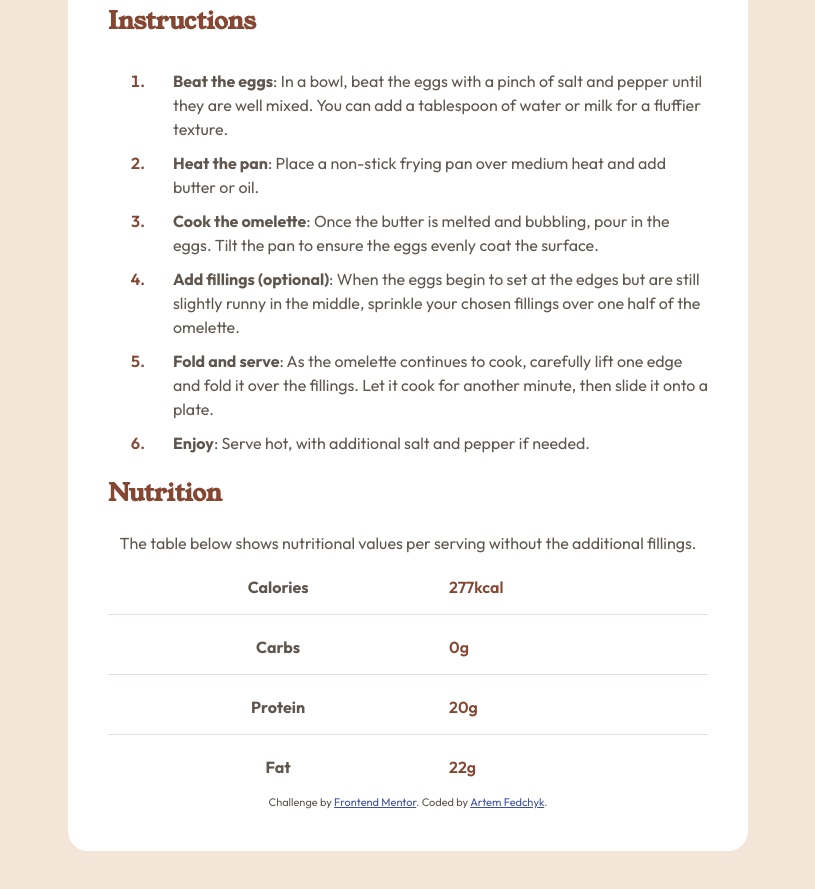
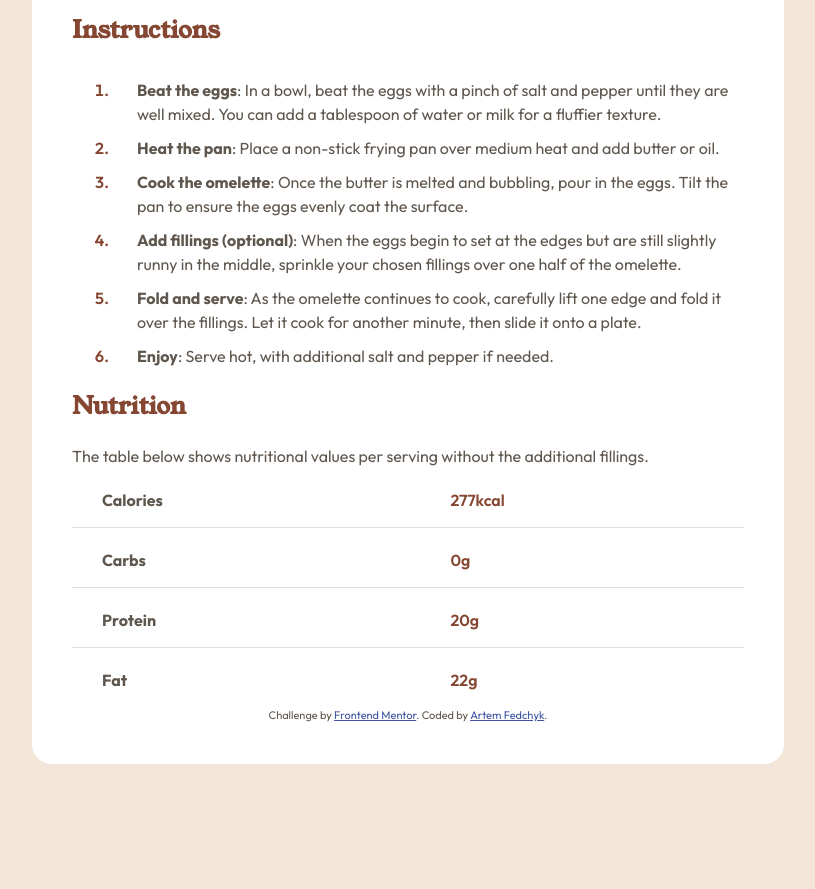
Before and after one commit to N1mN46/recipe-page, a plain HTML site: page index.html in a window 1280 px wide. Shown: the part 989-1878 px from the top of the page, without its empty margins (232-1047 px from the left). After the commit the page ends 1793 px from the top, so only its background shows below. Drawn offline with Linux system fonts and the light colour scheme.

Commit message:
witdth and table update

```diff
--- a/style.css
+++ b/style.css
@@ -35,7 +35,7 @@ body {
 }
 
 .box {
-    width: clamp(20rem, 90%, 37.5rem);
+    width: clamp(20rem, 90%, 42rem);
     background-color: var(--color-white);
     padding: clamp(1.5rem, 8vw, 2.5rem);
     margin-block: clamp(1rem, 5vh, 2.5rem);
@@ -61,11 +61,14 @@ body {
 
 .box table {
     inline-size: 100%;
-    text-align: start;
     border-collapse: collapse;
 }
 
+.box caption {
+    text-align: start;
+}
 .box th, .box td {
+    text-align: start;
     border-block-end: 1px solid var(--color-border);
     padding-block: 1.25rem 0.9375rem;
     padding-inline-start: 1.875rem;
```
